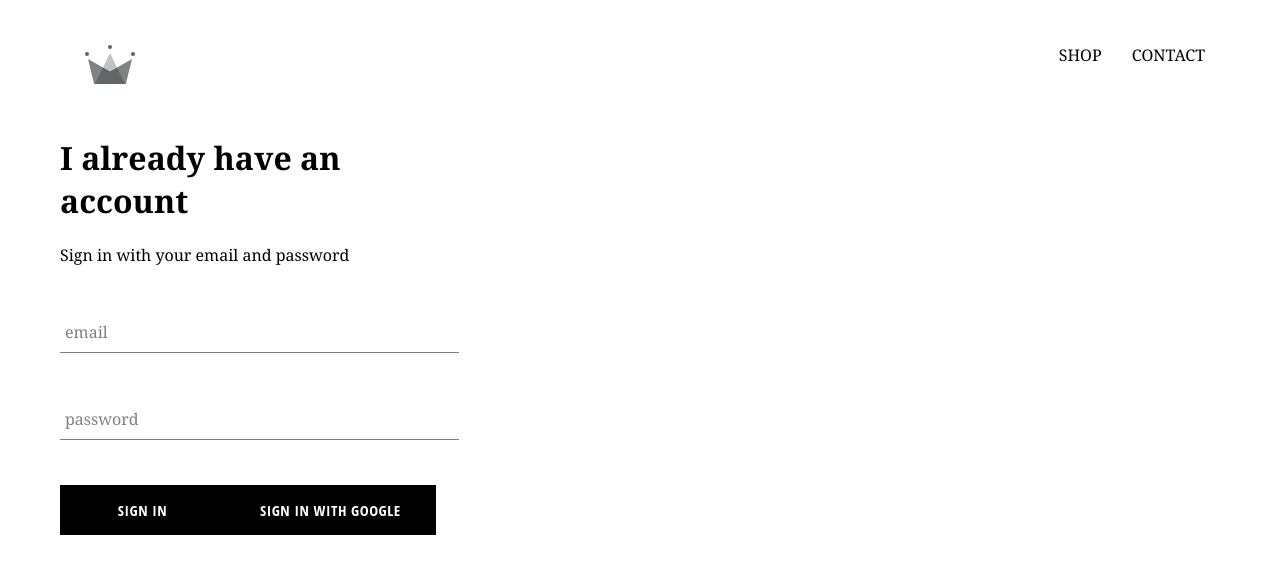
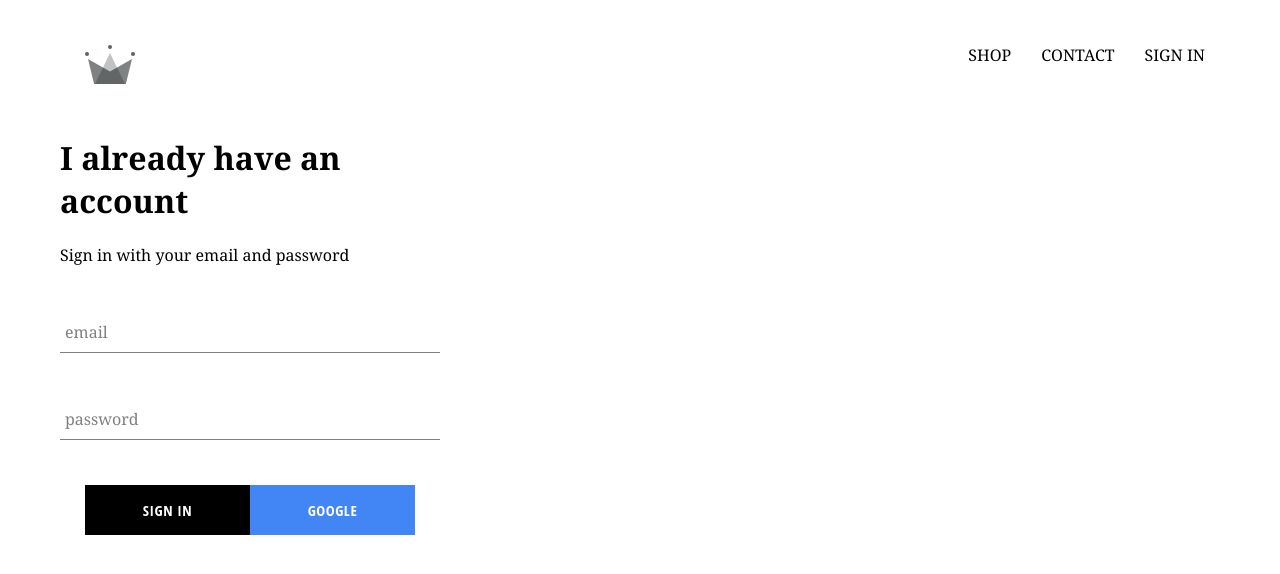
Before and after one commit to DevSen101/Vastra-Hub, a React (Create React App) app: page /signin in a window 1280 px wide. Shown: the top 574 px of the page. Built offline with nearby package versions, Linux system fonts and the light colour scheme; no server answers; a web font is replaced by a local one.

Commit message:
Add: auth functionality in sign in component and sign in component in header

```diff
--- a/package.json
+++ b/package.json
@@ -9,7 +9,8 @@
     "react-dom": "^19.2.0",
     "react-router-dom": "^7.10.1",
     "react-scripts": "^5.0.1",
-    "sass": "^1.94.2",
+    "sass": "^1.95.1",
+    "sass-loader": "^16.0.6",
     "web-vitals": "^5.1.0"
   },
   "scripts": {
--- a/src/App.css
+++ b/src/App.css
@@ -7,3 +7,7 @@
   text-decoration: none;
   color: black;
 }
+
+* {
+  box-sizing: border-box;
+}
--- a/src/App.js
+++ b/src/App.js
@@ -13,7 +13,6 @@
   useEffect(() => {
     const unsubscribe = auth.onAuthStateChanged((user) => {
       setCurrentUser(user);
-      console.log(user);
     });
 
     // Cleanup listener when component unmounts
--- a/src/components/custom-button/custom-button.component.jsx
+++ b/src/components/custom-button/custom-button.component.jsx
@@ -1,8 +1,11 @@
 import React from "react";
 import "./custom-button.styles.scss";
 
-const CustomButton = ({ children, ...otheraProps }) => (
-  <button className="custom-button" {...otheraProps}>
+const CustomButton = ({ children, isGoogleSignIn, ...otherProps }) => (
+  <button
+    className={`${isGoogleSignIn ? "google-sign-in" : ""} custom-button`}
+    {...otherProps}
+  >
     {children}
   </button>
 );
--- a/src/components/custom-button/custom-button.styles.scss
+++ b/src/components/custom-button/custom-button.styles.scss
@@ -19,4 +19,14 @@
   color: black;
   border: 1px solid black;
  }
+
+ &.google-sign-in {
+  background-color: #4285f4;
+  color: white;
+
+  &:hover {
+   background-color: #357ae8;
+   border: none;
+  }
+ }
 }
--- a/src/components/header/header.component.jsx
+++ b/src/components/header/header.component.jsx
@@ -2,8 +2,9 @@
 import "./header.styles.scss";
 import { Link } from "react-router-dom";
 import { ReactComponent as Logo } from "../../assets/crown.svg";
+import { auth } from "../../firebase/firebase.utils";
 
-const Header = () => (
+const Header = ({ currentUser }) => (
   <div className="header">
     <Link className="logo-container" to="/">
       <Logo className="logo" />
@@ -15,6 +16,11 @@
       <Link className="option" to="/contact">
         CONTACT
       </Link>
+      {currentUser ? (
+        <div className="option" onClick={() => auth.signOut()}>SIGN OUT</div>
+      ) : (
+        <Link className="option" to='/signin' >SIGN IN</Link>
+      )}
     </div>
   </div>
 );
--- a/src/components/header/header.styles.scss
+++ b/src/components/header/header.styles.scss
@@ -20,6 +20,7 @@
 
   .option {
    padding: 10px 15px;
+   cursor: pointer;
   }
  }
 }
--- a/src/components/sign-in/sign-in.component.jsx
+++ b/src/components/sign-in/sign-in.component.jsx
@@ -43,8 +43,12 @@
           required
         />
         <label></label>
-        <CustomButton type="submit">Sign in</CustomButton>
-        <CustomButton onClick={signInWithGoogle} >Sign in with google</CustomButton>
+        <div className="buttons">
+          <CustomButton type="submit">Sign in</CustomButton>
+          <CustomButton onClick={signInWithGoogle} isGoogleSignIn>
+            Google
+          </CustomButton>
+        </div>
       </form>
     </div>
   );
--- a/src/components/sign-in/sign-in.styles.scss
+++ b/src/components/sign-in/sign-in.styles.scss
@@ -1,5 +1,5 @@
 .sign-in {
- width: 30vw;
+ width: 380px;
  display: flex;
  flex-direction: column;
 
@@ -8,4 +8,9 @@
  margin: 10px 0;
 }
 
+.buttons{
+ display: flex;
+ justify-content:center;
 }
+
+}
```
Also changed, not shown: 1 other file (tests, documents, lock files or other folders).
